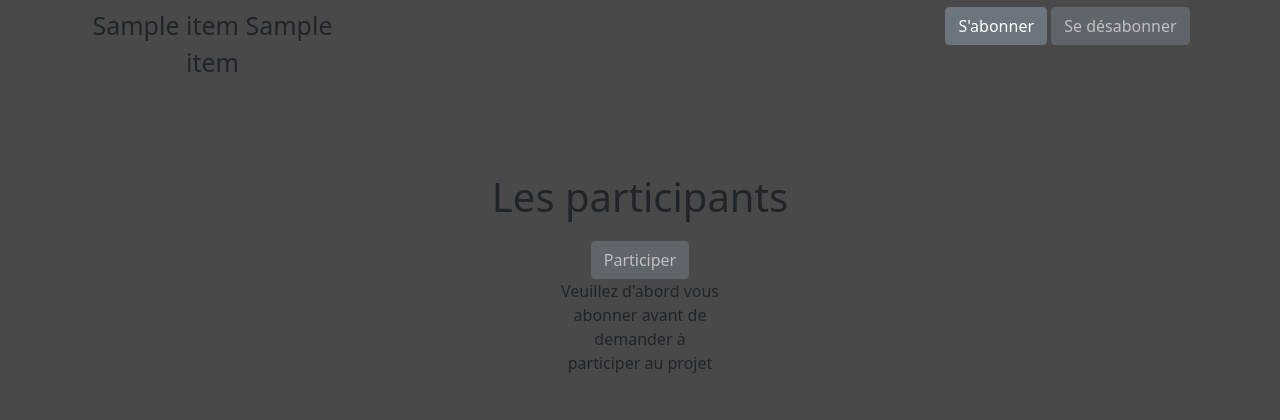
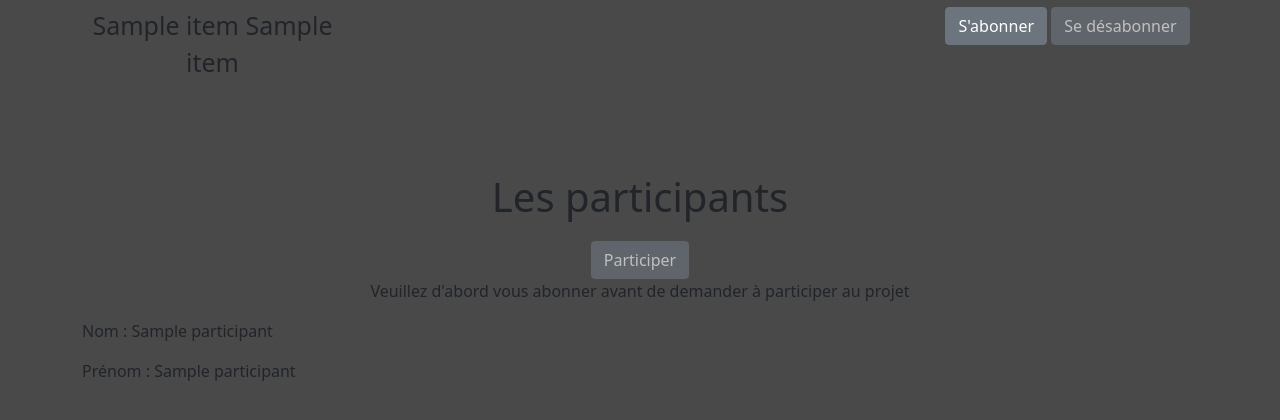
Before and after one commit to rouxmi/Bird-Democratie-Participative, a Flask app: template templates/viewsub.html in a window 1280 px wide. Shown: the part 269-689 px from the top of the page. Run offline with Flask 2, Linux system fonts and the light colour scheme; the template is opened without the code that fills it: most values are stand-ins (such as "Sample title", 1, 10 or a date in 2020).

Commit message:
MAJ affichage des participants sur la page du sub

```diff
--- a/templates/viewsub.html
+++ b/templates/viewsub.html
@@ -28,6 +28,12 @@
         <a class="nav-link disabled">Chat</a>
     </li>
     {% endif %}
+    {% if owner %}
+    <li class="nav-item">
+      <a class="nav-link" aria-current="page" href="/sub/{{ id }}/demandes">Demandes de participation</a>
+    </li>
+    {% endif %}
+
 </ul>
 
 <h1 class="titreSub " style = "margin:auto; padding: 20px;">{{data[0][0]}}</h1>
@@ -67,14 +73,15 @@
 </body>
 <body style = "background-color: rgb(73,73,73);">
   <div class = "container">
-    <div clas="row">
-      <h1 class= "text-center" style = "margin:auto; padding: 20px;">Les participants</h1>
+    <div class="row text-center">
+      <h1 style = "margin:auto; padding: 20px;">Les participants</h1>
+      {% if owner %}
+      <a class = "btn btn-block btn-secondary" >Modifier</a>
+      {% endif %}
     </div>
     <div class = "row">
-      <div class = "col-5"></div>
-      <div class = "col-2 text-center">
+      <div class = "col text-center">
       {% if owner %}
-      <a class = "btn btn-block btn-secondary " >Modifier</a>
       {% else %}
         {% if abonne %}
           {% if participant %}
@@ -82,7 +89,7 @@
           {% else %}
             {% if demande %}
             <a class = "btn btn-block btn-secondary disabled " href='/{{id}}/demande_participation' >Participer</a>
-            <p> Vous avez déjà envoyer une demande de participation. En attente de l'accord du créateur du projet</p>
+            <p> Vous avez déjà envoyer une demande de participation. Veuillez attendre l'accord du créateur du projet</p>
             {% else %}
             <a class = "btn btn-block btn-secondary" href='/{{id}}/demande_participation' >Participer</a>
             {% endif %}
@@ -93,7 +100,14 @@
         {% endif %}
       {% endif %}
       </div>
-      <div class="col-5"></div>
+    </div>
+    <div class="row">
+      {% for participant in liste_participants %}
+      <div class="col">
+        <p>Nom : {{participant[1]}}</p>
+        <p>Prénom : {{participant[2]}}</p>
+      </div>
+      {% endfor %}
     </div>
   </div>
 </body>
```
